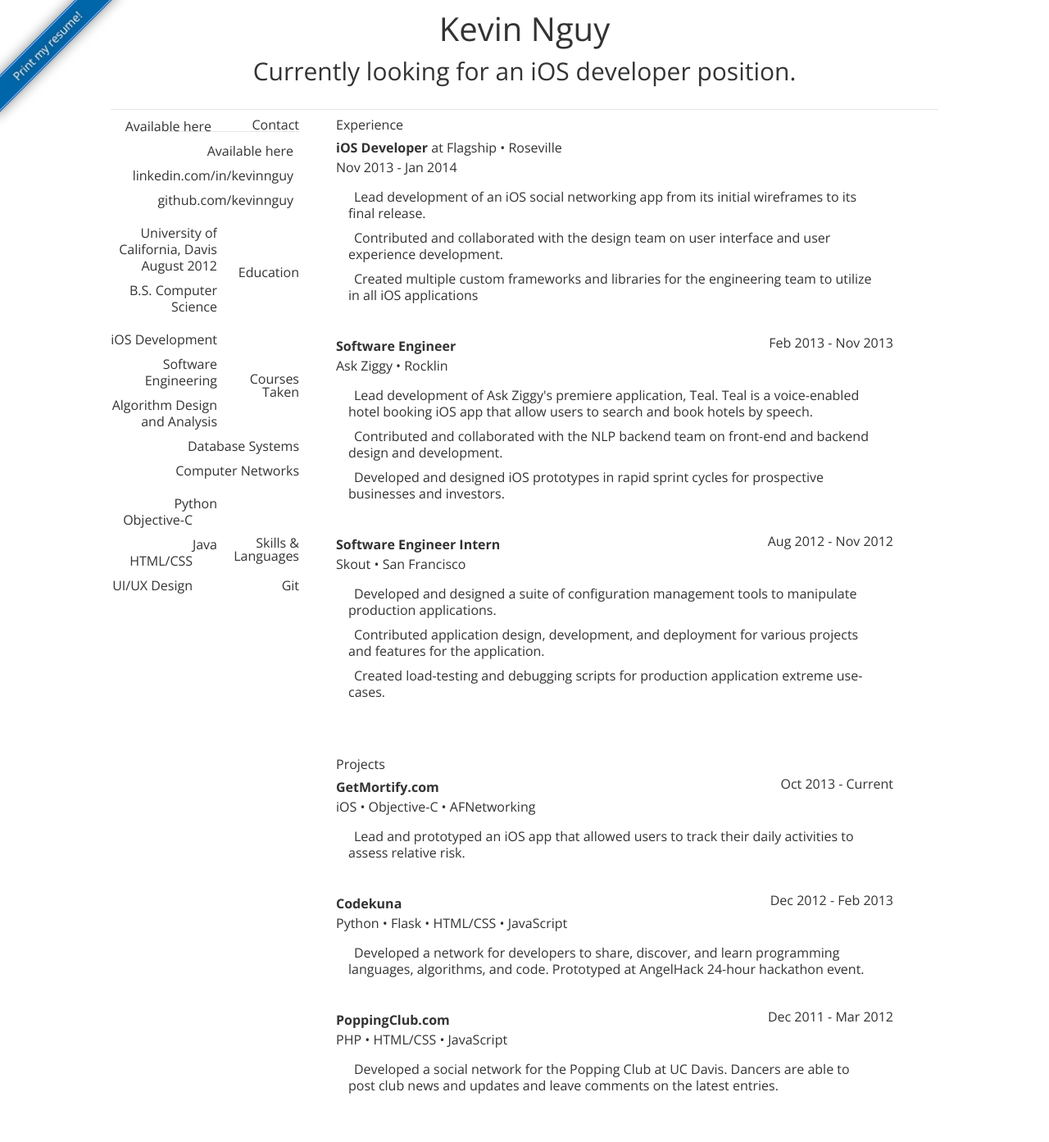
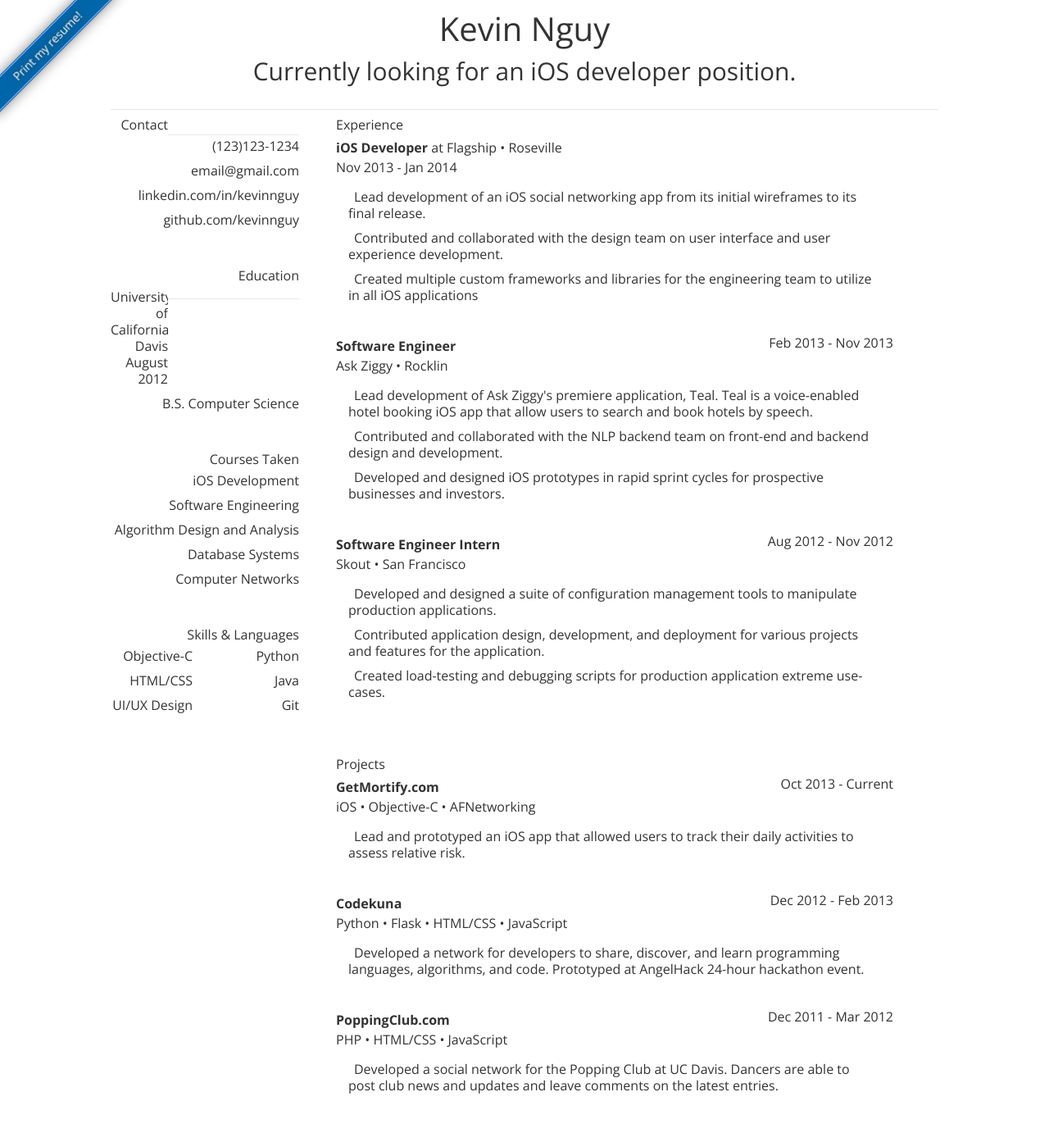
Before and after one commit to kevinnguy/kevinnguy.github.com, a Jekyll site: the page index.html, which Jekyll copies as it is, in a window 1280 px wide. Shown: the whole page at 82% size. Built offline with Jekyll 4.4.1, drawn with Linux system fonts in a browser that asks for light colours.

Commit message:
Sorry for the poor description

```diff
--- a/index.html
+++ b/index.html
@@ -53,23 +53,25 @@
           </div>
           <ul id="social">
             <li>
-              <a href="http://linkedin.com/in/kevinnguy" onClick="_gaq.push(['_trackEvent', 'Link', 'Click', 'Sidebar LinkedIn']);" title="Connect with me" target="_blank">Available here</a><a href="http://linkedin.com/in/kevinnguy" class="fa fa-phone icon" title="Call me"></a>
+              <a href="http://linkedin.com/in/kevinnguy" onClick="_gaq.push(['_trackEvent', 'Link', 'Click', 'Sidebar LinkedIn']);" title="Connect with me" target="_blank">(123)123-1234</a>
             </li>
 
             <li>
-              <a href="http://linkedin.com/in/kevinnguy" onClick="_gaq.push(['_trackEvent', 'Link', 'Click', 'Sidebar LinkedIn']);" title="Connect with me" target="_blank">Available here</a></a><a href="http://linkedin.com/in/kevinnguy" class="fa fa-envelope icon" title="Email me"></a>
+              <a href="http://linkedin.com/in/kevinnguy" onClick="_gaq.push(['_trackEvent', 'Link', 'Click', 'Sidebar LinkedIn']);" title="Connect with me" target="_blank">email@gmail.com</a>
             </li>
 
             <li>
-              <a href="http://linkedin.com/in/kevinnguy" onClick="_gaq.push(['_trackEvent', 'Link', 'Click', 'Sidebar LinkedIn']);" title="Connect with me" target="_blank">linkedin.com/in/kevinnguy</a><a href="http://linkedin.com/in/kevinnguy" class="fa fa-linkedin icon" title="Call me"></a>
+              <a href="http://linkedin.com/in/kevinnguy" onClick="_gaq.push(['_trackEvent', 'Link', 'Click', 'Sidebar LinkedIn']);" title="Connect with me" target="_blank">linkedin.com/in/kevinnguy</a>
             </li>
 
             <li>
-              <a href="http://github.com/kevinnguy" onClick="_gaq.push(['_trackEvent', 'Link', 'Click', 'Sidebar Github']);" title="Fork me" target="_blank">github.com/kevinnguy</a><a href="http://github.com/kevinnguy" class="fa fa-github-alt icon" onClick="_gaq.push(['_trackEvent', 'Link', 'Click', 'Sidebar Github']);" title="Fork me" target="_blank"></a>
+              <a href="http://github.com/kevinnguy" onClick="_gaq.push(['_trackEvent', 'Link', 'Click', 'Sidebar Github']);" title="Fork me" target="_blank">github.com/kevinnguy</a>
             </li>
           </ul>
 
-          <div id="education">Education</div>
+          <div id="education">Education
+            <div class="small-divider"></div>
+          </div>
           <ul id="social">
             <li>University of California, Davis</br>August 2012</li>
             <li>B.S. Computer Science</li>
--- a/static/css/new_style.css
+++ b/static/css/new_style.css
@@ -611,12 +611,10 @@ border-bottom: 1px solid #e4e7eb;
 }
 
 #contact, #education,#courses,#languages {
-	float: right;
 }
 
 #contact, #education,#courses,#languages,#experience,#projects
 {
-	width: 100px;
   margin-top:50px;
   margin-bottom:8px;
   }
@@ -726,4 +724,5 @@ border-bottom: 1px solid #e4e7eb;
 	width: 160px;
 	  border-bottom: 1px solid #e4e7eb;
 	  float: right;
+	  margin-top: 20px;
 }
```
